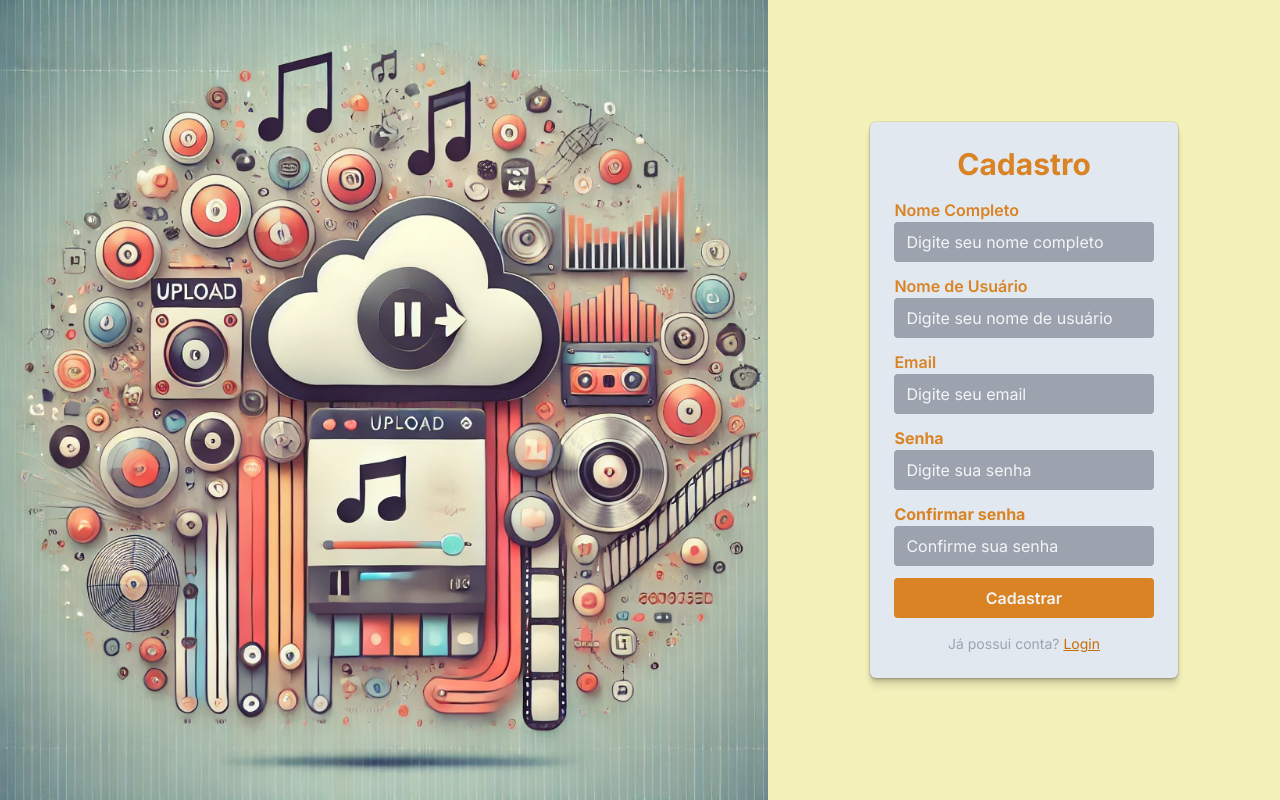
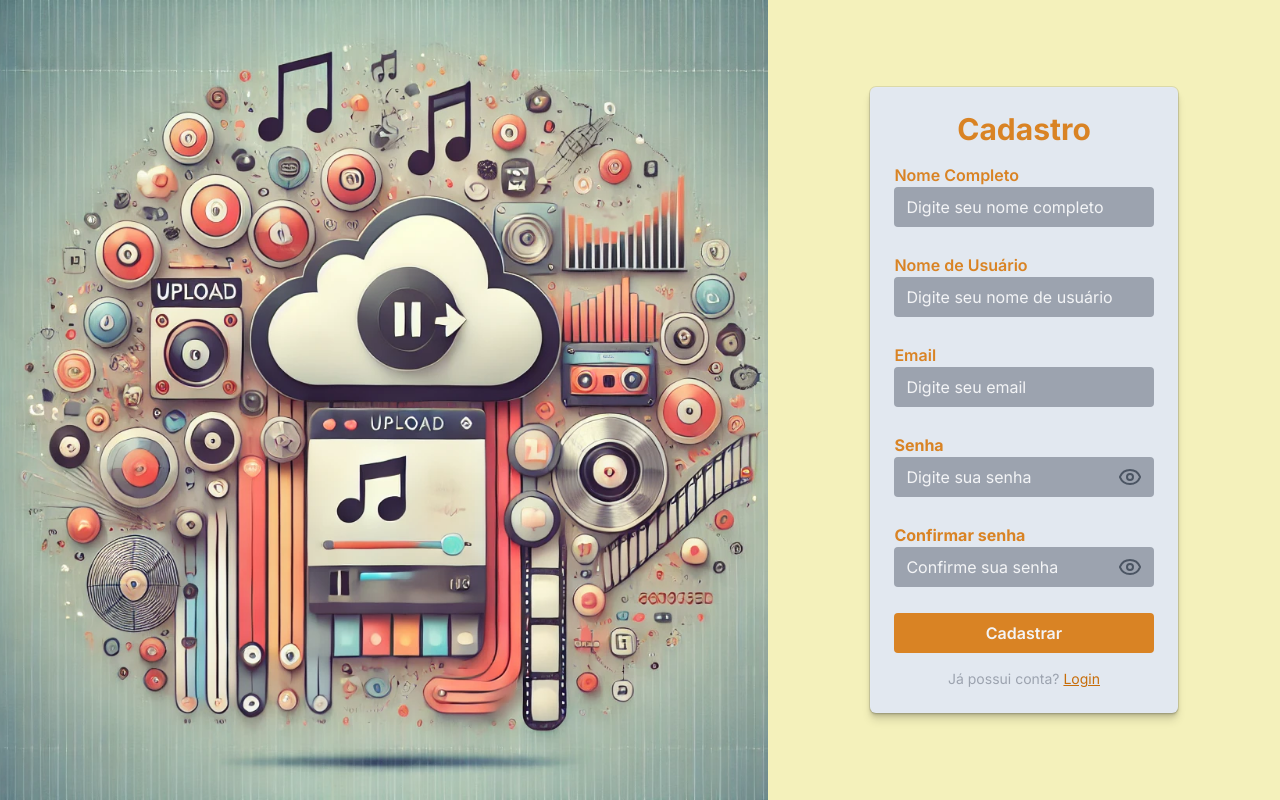
Before and after one commit to Sistema-de-Gerenciamento-Multimidia/SGM_frontend, a React (Vite) app: page /register in a window 1280 px wide. Built offline with nearby package versions, Linux system fonts and the light colour scheme.

Commit message:
feat:visible password icon

```diff
--- a/src/api/token.tsx
+++ b/src/api/token.tsx
@@ -6,7 +6,7 @@ const getToken = () => {
 };
 
 const api = axios.create({
-  baseURL: 'http://54.209.14.48/api/v1', // Nova URL
+  baseURL: 'https://sgm-backend-test.onrender.com/api/v1',
 });
 
 api.interceptors.request.use(
--- a/src/components/logincard.tsx
+++ b/src/components/logincard.tsx
@@ -5,20 +5,29 @@ import { zodResolver } from "@hookform/resolvers/zod";
 import { useNavigate } from "react-router-dom";
 import { toast } from "sonner";
 import { useUser } from "../userContext"; // Importando o hook para acessar o contexto
-import {UserData} from "../dataUser/userData";
+import { UserData } from "../dataUser/userData";
 // import { createUser } from "../dataUser/functionData";
 import { api } from "../api/token";
+import { Eye, EyeOff } from "lucide-react";
+import { useState } from "react";
 
 const loginUserFormSchema = z.object({
-  username: z.string().nonempty("O nome é obrigatório!").min(6, "O username precisa de no mínimo 6 caracteres!"),
+  username: z
+    .string()
+    .nonempty("O nome é obrigatório!")
+    .min(6, "O username precisa de no mínimo 6 caracteres!"),
   password: z.string().min(8, "A senha precisa de no mínimo 8 caracteres!"),
 });
-
 
 type loginUserFormData = z.infer<typeof loginUserFormSchema>;
 
 export function LoginCard() {
-  const { register, handleSubmit, formState: { errors } } = useForm<loginUserFormData>({
+  const [isPasswordVisible, setIsPasswordVisible] = useState(false);
+  const {
+    register,
+    handleSubmit,
+    formState: { errors },
+  } = useForm<loginUserFormData>({
     resolver: zodResolver(loginUserFormSchema),
   });
 
@@ -27,20 +36,20 @@ export function LoginCard() {
 
   const loginUser = async (data: loginUserFormData) => {
     try {
-      const response = await api.post('/authentication/token/', data);
+      const response = await api.post("/authentication/token/", data);
       const token = response.data.access;
       const userId = response.data.user_id;
 
       if (!userId) {
-        throw new Error('ID do usuário não foi retornado pelo backend.');
+        throw new Error("ID do usuário não foi retornado pelo backend.");
       }
 
       // Armazene o token e o user_id no sessionStorage
-      sessionStorage.setItem('token', token);
-      sessionStorage.setItem('user_id', userId);
+      sessionStorage.setItem("token", token);
+      sessionStorage.setItem("user_id", userId);
 
       // Adicione o token ao cabeçalho para chamadas futuras
-      api.defaults.headers.common['Authorization'] = `Bearer ${token}`;
+      api.defaults.headers.common["Authorization"] = `Bearer ${token}`;
 
       // Faça a requisição para obter os dados do usuário
       const userResponse = await api.get<UserData>(`/users/${userId}/`);
@@ -52,24 +61,27 @@ export function LoginCard() {
       // Salve os dados do usuário no sessionStorage
       // sessionStorage.setItem('user', JSON.stringify(userData));
 
-      navigate('/dashboard');
-      toast.success('Seja bem-vindo ao Contentify!');
+      navigate("/dashboard");
+      toast.success("Seja bem-vindo ao Contentify!");
       // eslint-disable-next-line @typescript-eslint/no-explicit-any
     } catch (error: any) {
-      toast.error('Nome de Usuário e/ou senha inválidos!');
-      console.error('Erro ao logar usuário:', error.response?.data || error.message);
+      toast.error("Nome de Usuário e/ou senha inválidos!");
+      console.error(
+        "Erro ao logar usuário:",
+        error.response?.data || error.message
+      );
     }
   };
-
-
-
 
   const onSubmit = (data: loginUserFormData) => {
     loginUser(data);
   };
 
   return (
-    <form className="flex flex-col w-full max-w-xs gap-3" onSubmit={handleSubmit(onSubmit)}>
+    <form
+      className="flex flex-col w-full max-w-xs gap-3"
+      onSubmit={handleSubmit(onSubmit)}
+    >
       <div className="flex flex-col">
         <label className="text-fulvouscolor font-semibold" htmlFor="username">
           Nome de Usuário
@@ -81,22 +93,42 @@ export function LoginCard() {
           placeholder="Digite seu nome de usuário"
           {...register("username")}
         />
-        {errors.username && <span className="text-red-600 text-sm">{errors.username.message}</span>}
+        {errors.username && (<span className="text-red-600 text-sm">{errors.username.message}</span>)}
       </div>
       <div className="flex flex-col">
         <label className="text-fulvouscolor font-bold" htmlFor="password">
           Senha
         </label>
+        <div className="relative">
           <input
-          type="password"
+            type={isPasswordVisible ? "text" : "password"}
             id="password"
-          className="outline-none rounded h-10 px-3 bg-gray-400 text-white placeholder-gray-100"
+            className="outline-none rounded h-10 w-full pr-10 px-3 bg-gray-400 text-white placeholder-gray-100"
             placeholder="Digite sua senha"
             {...register("password")}
           />
-        {errors.password && <span className="text-red-600 text-sm">{errors.password.message}</span>}
+          <button
+            type="button"
+            className="absolute top-1/2 right-3 transform -translate-y-1/2"
+            onClick={() => setIsPasswordVisible(!isPasswordVisible)}
+          >
+            {isPasswordVisible ? (
+              <EyeOff className="text-gray-600 cursor-pointer" />
+            ) : (
+              <Eye className="text-gray-600 cursor-pointer" />
+            )}
+          </button>
+        </div>
+        {errors.password && (
+          <span className="text-red-600 text-sm">
+            {errors.password.message}
+          </span>
+        )}
         <div className="flex flex-col items-center mt-2">
-          <a href="/password_recuperation" className="text-fulvoushover underline text-sm">
+          <a
+            href="/password_recuperation"
+            className="text-fulvoushover underline text-sm"
+          >
             Esqueci minha senha
           </a>
         </div>
--- a/src/components/registercard.tsx
+++ b/src/components/registercard.tsx
@@ -3,12 +3,14 @@ import { useState } from "react";
 import { useForm } from "react-hook-form";
 import { z } from "zod";
 import { zodResolver } from "@hookform/resolvers/zod";
-import axios from 'axios';
+import axios from "axios";
 import { useNavigate } from "react-router-dom";
 import { toast } from "sonner";
+import { Eye, EyeOff } from "lucide-react";
 
 // Esquema de validação
-const createUserFormSchema = z.object({
+const createUserFormSchema = z
+  .object({
     name: z
       .string()
       .nonempty("O nome é obrigatório!")
@@ -30,27 +32,33 @@ const createUserFormSchema = z.object({
       .nonempty("O email é obrigatório")
       .email("Formato de email inválido")
       .toLowerCase(),
-  password: z.string().min(8, "A senha precisa de no mínimo 8 caracteres!")
+    password: z
+      .string()
+      .min(8, "A senha precisa de no mínimo 8 caracteres!")
       .refine((password) => !/^\d+$/.test(password), {
         message: "A senha não pode ser somente de números!",
       }),
     confirm_password: z
       .string()
       .min(8, "A senha precisa de no mínimo 8 caracteres!"),
-}).refine((data) => data.password === data.confirm_password, {
+  })
+  .refine((data) => data.password === data.confirm_password, {
     message: "As senhas precisam ser iguais!",
     path: ["confirm_password"], // Campo onde o erro será exibido
   });
 
-
 const api = axios.create({
-  baseURL: 'http://54.209.14.48/api/v1', // Nova URL
+  baseURL:
+    "http://54.209.14.48/api/v1https://sgm-backend-test.onrender.com/api/v1",
 });
 
 type CreateUserFormData = z.infer<typeof createUserFormSchema>;
 
 export function RegisterCard() {
-  const [message, ] = useState("");
+  const [isPasswordVisible, setIsPasswordVisible] = useState(false);
+  const [isConfirmPasswordVisible, setIsConfirmPasswordVisible] =
+    useState(false);
+  const [message] = useState("");
   const {
     register,
     handleSubmit,
@@ -64,14 +72,17 @@ export function RegisterCard() {
   // Função para enviar os dados ao backend
   const registerUser = async (data: CreateUserFormData) => {
     try {
-      const response = await api.post('/users/', data);
+      const response = await api.post("/users/", data);
       // setMessage("Usuário cadastrado com sucesso!");
 
       navigate("/");
       toast.success("Cadastro realizado com sucesso!");
       console.log("Resposta do servidor:", response.data);
     } catch (error: any) {
-      console.error("Erro ao cadastrar usuário:", error.response?.data || error.message);
+      console.error(
+        "Erro ao cadastrar usuário:",
+        error.response?.data || error.message
+      );
       // setMessage("Erro ao cadastrar usuário.");
     }
   };
@@ -83,7 +94,10 @@ export function RegisterCard() {
 
   return (
     <>
-      <form className="flex flex-col w-full max-w-xs gap-3" onSubmit={handleSubmit(onSubmit)}>
+      <form
+        className="flex flex-col w-full max-w-xs gap-1.5"
+        onSubmit={handleSubmit(onSubmit)}
+      >
         <div className="flex flex-col">
           <label className="text-fulvouscolor font-semibold" htmlFor="fullname">
             Nome Completo
@@ -95,8 +109,15 @@ export function RegisterCard() {
             placeholder="Digite seu nome completo"
             {...register("name")}
           />
-          {errors.name && <span className="text-red-600 text-sm">{errors.name.message}</span>}
+          <span
+            className={`text-red-600 text-sm ${
+              errors.name ? "visible" : "invisible"
+            }`}
+          >
+            {errors.name?.message || "Espaço reservado"}
+          </span>
         </div>
+
         <div className="flex flex-col">
           <label className="text-fulvouscolor font-semibold" htmlFor="username">
             Nome de Usuário
@@ -108,8 +129,15 @@ export function RegisterCard() {
             placeholder="Digite seu nome de usuário"
             {...register("username")}
           />
-          {errors.username && <span className="text-red-600 text-sm">{errors.username.message}</span>}
+          <span
+            className={`text-red-600 text-sm ${
+              errors.username ? "visible" : "invisible"
+            }`}
+          >
+            {errors.username?.message || "Espaço reservado"}
+          </span>
         </div>
+
         <div className="flex flex-col">
           <label className="text-fulvouscolor font-semibold" htmlFor="email">
             Email
@@ -121,36 +149,82 @@ export function RegisterCard() {
             placeholder="Digite seu email"
             {...register("email")}
           />
-          {errors.email && <span className="text-red-600 text-sm">{errors.email.message}</span>}
+          <span
+            className={`text-red-600 text-sm ${
+              errors.email ? "visible" : "invisible"
+            }`}
+          >
+            {errors.email?.message || "Espaço reservado"}
+          </span>
         </div>
+
         <div className="flex flex-col">
           <label className="text-fulvouscolor font-bold" htmlFor="password">
             Senha
           </label>
+          <div className="relative">
             <input
-            type="password"
+              type={isPasswordVisible ? "text" : "password"}
               id="password"
-            className="outline-none rounded h-10 px-3 bg-gray-400 text-white placeholder-gray-100"
+              className="outline-none rounded w-full h-10 px-3 pr-10 bg-gray-400 text-white placeholder-gray-100"
               placeholder="Digite sua senha"
               {...register("password")}
             />
-          {errors.password && <span className="text-red-600 text-sm">{errors.password.message}</span>}
+            <button
+              type="button"
+              className="absolute top-1/2 right-3 transform -translate-y-1/2"
+              onClick={() => setIsPasswordVisible(!isPasswordVisible)}
+            >
+              {isPasswordVisible ? (
+                <EyeOff className="text-gray-600 cursor-pointer" />
+              ) : (
+                <Eye className="text-gray-600 cursor-pointer" />
+              )}
+            </button>
+          </div>
+          <span
+            className={`text-red-600 text-sm ${
+              errors.password ? "visible" : "invisible"
+            }`}
+          >
+            {errors.password?.message || "Espaço reservado"}
+          </span>
         </div>
 
         <div className="flex flex-col">
-          <label className="text-fulvouscolor font-bold" htmlFor="confirm_password">
+          <label
+            className="text-fulvouscolor font-bold"
+            htmlFor="confirm_password"
+          >
             Confirmar senha
           </label>
+          <div className="relative">
             <input
-            type="password"
+              type={isConfirmPasswordVisible ? "text" : "password"}
               id="confirm_password"
-            className="outline-none rounded h-10 px-3 bg-gray-400 text-white placeholder-gray-100"
+              className="outline-none rounded h-10 w-full pr-10 px-3 bg-gray-400 text-white placeholder-gray-100"
               placeholder="Confirme sua senha"
               {...register("confirm_password")}
             />
-          {errors.confirm_password && (
-            <span className="text-red-600 text-sm">{errors.confirm_password.message}</span>
+            <button
+              type="button"
+              className="absolute top-1/2 right-3 transform -translate-y-1/2"
+              onClick={() =>
+                setIsConfirmPasswordVisible(!isConfirmPasswordVisible)
+              }
+            >
+              {isConfirmPasswordVisible ? (
+                <EyeOff className="text-gray-600 cursor-pointer" />
+              ) : (
+                <Eye className="text-gray-600 cursor-pointer" />
               )}
+            </button>
+          </div>
+          <span
+            className={`text-red-600 text-sm ${errors.confirm_password ? "visible" : "invisible"}`}
+          >
+            {errors.confirm_password?.message || "Espaço reservado"}
+          </span>
         </div>
 
         <button
@@ -160,6 +234,7 @@ export function RegisterCard() {
           Cadastrar
         </button>
       </form>
+
       {message && <p>{message}</p>}
     </>
   );
--- a/src/main.tsx
+++ b/src/main.tsx
@@ -3,7 +3,7 @@ import ReactDOM from 'react-dom/client'
 import './index.css'
 import { App } from './App'
 import { Toaster } from "sonner";
-import { UserProvider } from './UserContext'; // Importa o contexto criado
+import { UserProvider } from './userContext'; // Importa o contexto criado
 
 ReactDOM.createRoot(document.getElementById('root')!).render(
   <React.StrictMode>
```
Also changed, not shown: src/App.tsx (+5 -5 lines), src/components/modal_password.tsx (+57 -8 lines). Lines whose indentation alone changed are shown as unchanged.
